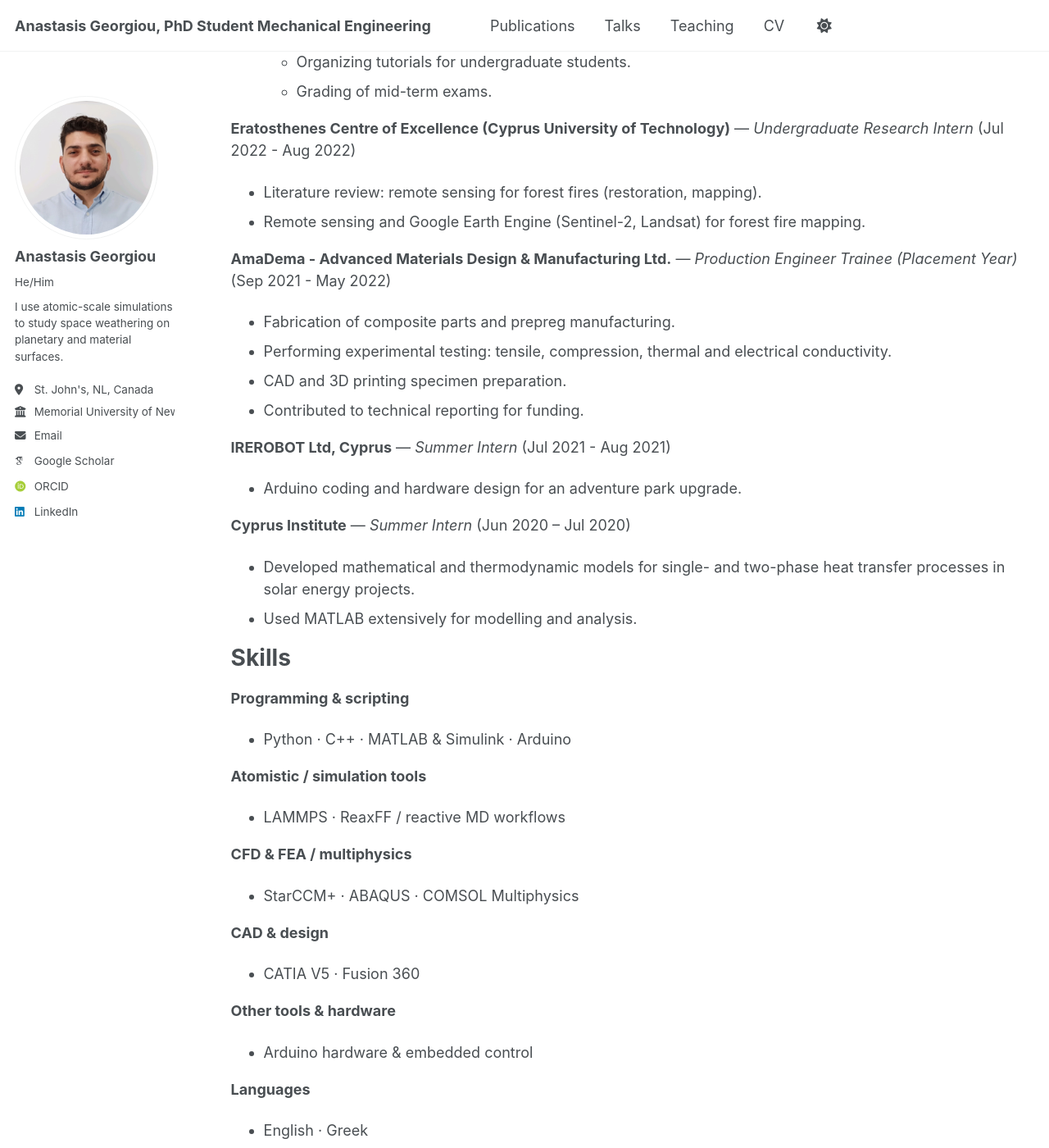
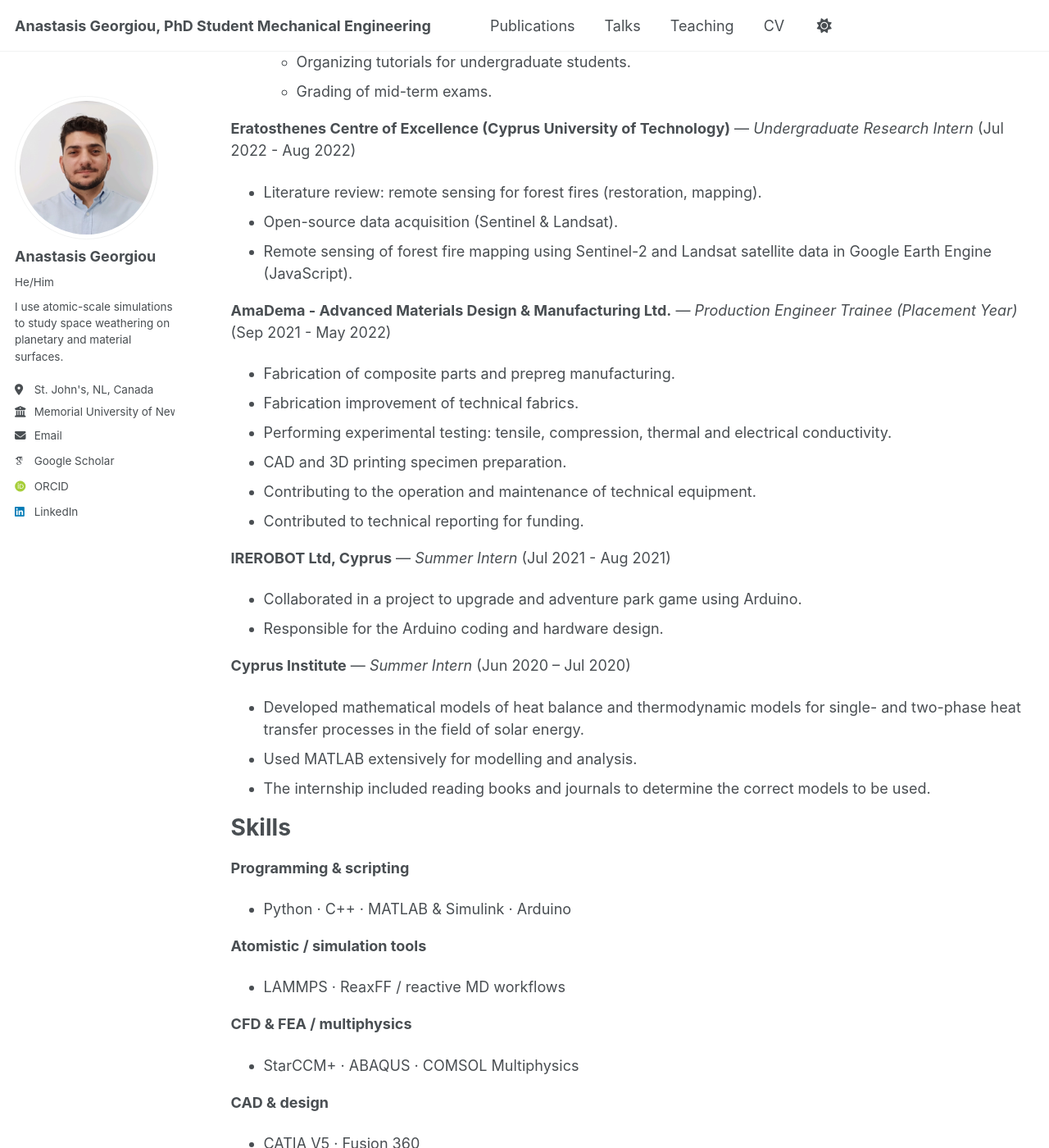
Before and after one commit to a-georgiou19/apgeorgiou.github.io, a Jekyll site: the page built from _pages/cv.md, in a window 1280 px wide and 1400 px high, scrolled down 969 px. Shown: the whole window at 82% size. Built offline with Jekyll 4.4.1, drawn with Linux system fonts in a browser that asks for light colours; some web fonts are replaced; a script that is not in the unit is left out.

Commit message:
Update cv.md

```diff
--- a/_pages/cv.md
+++ b/_pages/cv.md
@@ -43,23 +43,28 @@
 **Eratosthenes Centre of Excellence (Cyprus University of Technology)** — *Undergraduate Research Intern* (Jul 2022 - Aug 2022)
 
 * Literature review: remote sensing for forest fires (restoration, mapping).
-* Remote sensing and Google Earth Engine (Sentinel-2, Landsat) for forest fire mapping.
+* Open-source data acquisition (Sentinel & Landsat).
+* Remote sensing of forest fire mapping using Sentinel-2 and Landsat satellite data in Google Earth Engine (JavaScript).
 
 **AmaDema - Advanced Materials Design & Manufacturing Ltd.** — *Production Engineer Trainee (Placement Year)* (Sep 2021 - May 2022)
 
 * Fabrication of composite parts and prepreg manufacturing.
+* Fabrication improvement of technical fabrics.
 * Performing experimental testing: tensile, compression, thermal and electrical conductivity.
 * CAD and 3D printing specimen preparation.
+* Contributing to the operation and maintenance of technical equipment.
 * Contributed to technical reporting for funding.
 
 **IREROBOT Ltd, Cyprus** — *Summer Intern* (Jul 2021 - Aug 2021)
 
-* Arduino coding and hardware design for an adventure park upgrade.
+* Collaborated in a project to upgrade and adventure park game using Arduino.
+* Responsible for the Arduino coding and hardware design.
 
 **Cyprus Institute** — *Summer Intern* (Jun 2020 – Jul 2020)
 
-* Developed mathematical and thermodynamic models for single- and two-phase heat transfer processes in solar energy projects.
+* Developed mathematical models of heat balance and thermodynamic models for single- and two-phase heat transfer processes in the field of solar energy.
 * Used MATLAB extensively for modelling and analysis.
+* The internship included reading books and journals to determine the correct models to be used.
 
 # Skills
 
```
